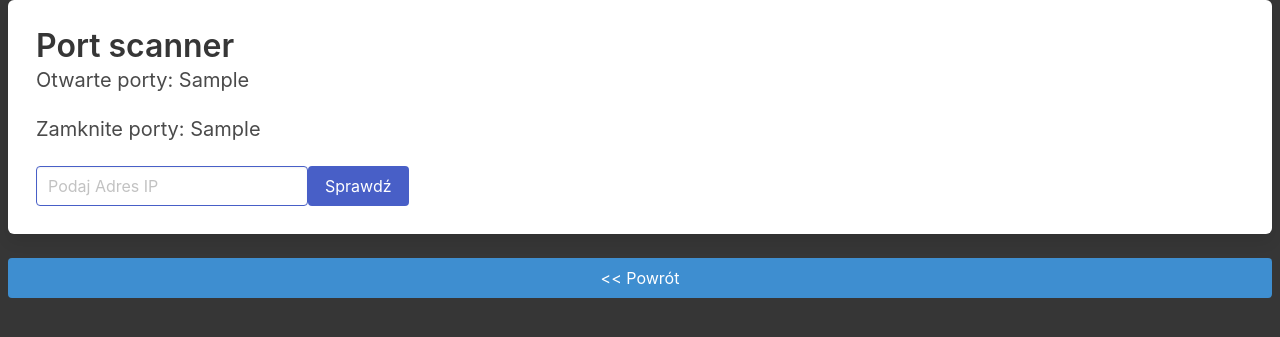
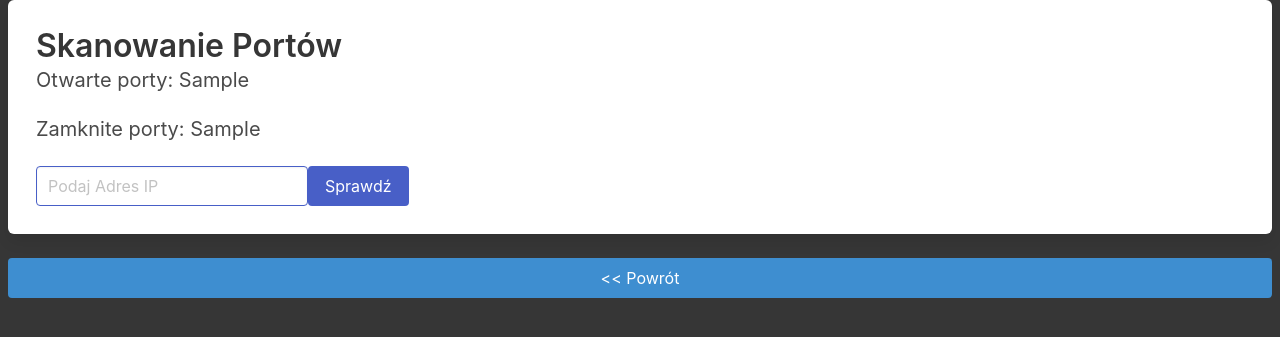
Before and after one commit to KulpinskiPatryk/NetworkToolFlask, a Flask app: template templates/port_scan_sep.html in a window 1280 px wide. Shown: the part 60-397 px from the top of the page. Run offline with Flask 2, Linux system fonts and the light colour scheme; the template is opened without the code that fills it: most values are stand-ins (such as "Sample title", 1, 10 or a date in 2020).

Commit message:
Update zmiana wyglądu wszystko

```diff
--- a/main.py
+++ b/main.py
@@ -71,24 +71,30 @@ def ping_req(ip):
 
 # Port Scanner
 def port_scanner(ip):
+    #Utworzenie dwóch list otwarte i zamknięte porty.
     open_ports = []
     closed_ports = []
     try:
+        #Każdy z domyślnych portów zostaje sprawdzony jego stan.
         for port in list_of_ports:
             s = socket.socket(socket.AF_INET, socket.SOCK_STREAM)
             s.settimeout(5)
+            #Wykorzystując bibliotekę socket zostaje przetestowany port.
             result = s.connect_ex((ip, port))
+            #Jeżeli port jest otwarty zostaje dodany do listy otwartych inaczej do listy zamkniętych.
             if result == 0:
                 open_ports.append(port)
             else:
                 closed_ports.append(port)
             s.close()
+    #Podczas błędu połączenia listy portów zostają puste
     except socket.error as error:
         print(str(error))
         sys.exit()
         open_ports = []
         closed_ports = []
 
+    #Jeżeli ilość portów otwartych jest mniejsza niż jeden zostaje zastąpiona znakiem zapytania
     if len(open_ports) < 1:
         open_ports = "[?]"
 
--- a/templates/port_scan_sep.html
+++ b/templates/port_scan_sep.html
@@ -2,7 +2,7 @@
     {% block body %}
         <div class="tile box">
             <article class="px-2 py-2">
-                <p class="title"> Port scanner </p>
+                <p class="title"> Skanowanie Portów </p>
                 <p class="subtitle">Otwarte porty: {{value1}}</p>
                 <p class="subtitle">Zamknite porty: {{value2}}</p>
                 <div class="content">
```
